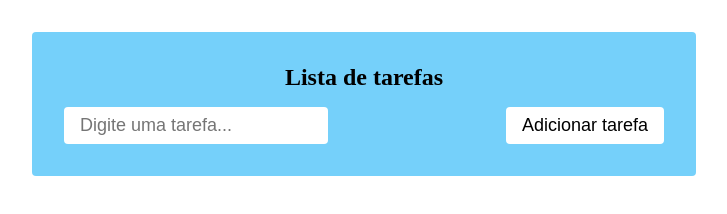
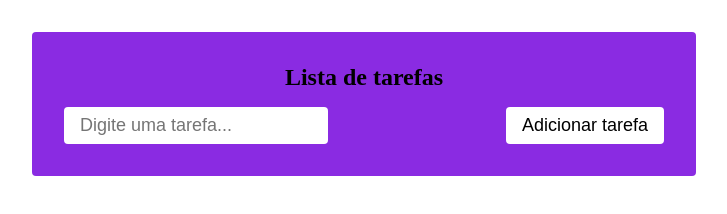
Before and after one commit to AdrianaMMCavalcanti/iv2-lista-de-tarefas, a plain HTML site: page index.html in a window 1280 px wide. Shown: the whole page, without its empty margins (276-1003 px from the left). Drawn offline with Linux system fonts and the light colour scheme.

Commit message:
alteração cor

```diff
--- a/style.css
+++ b/style.css
@@ -19,7 +19,7 @@ body {
   align-items: center;
   padding: 32px;
   border: none;
-  background-color: #75d0fa;
+  background-color:blueviolet;
   border-radius: 4px;
 }
 
```
